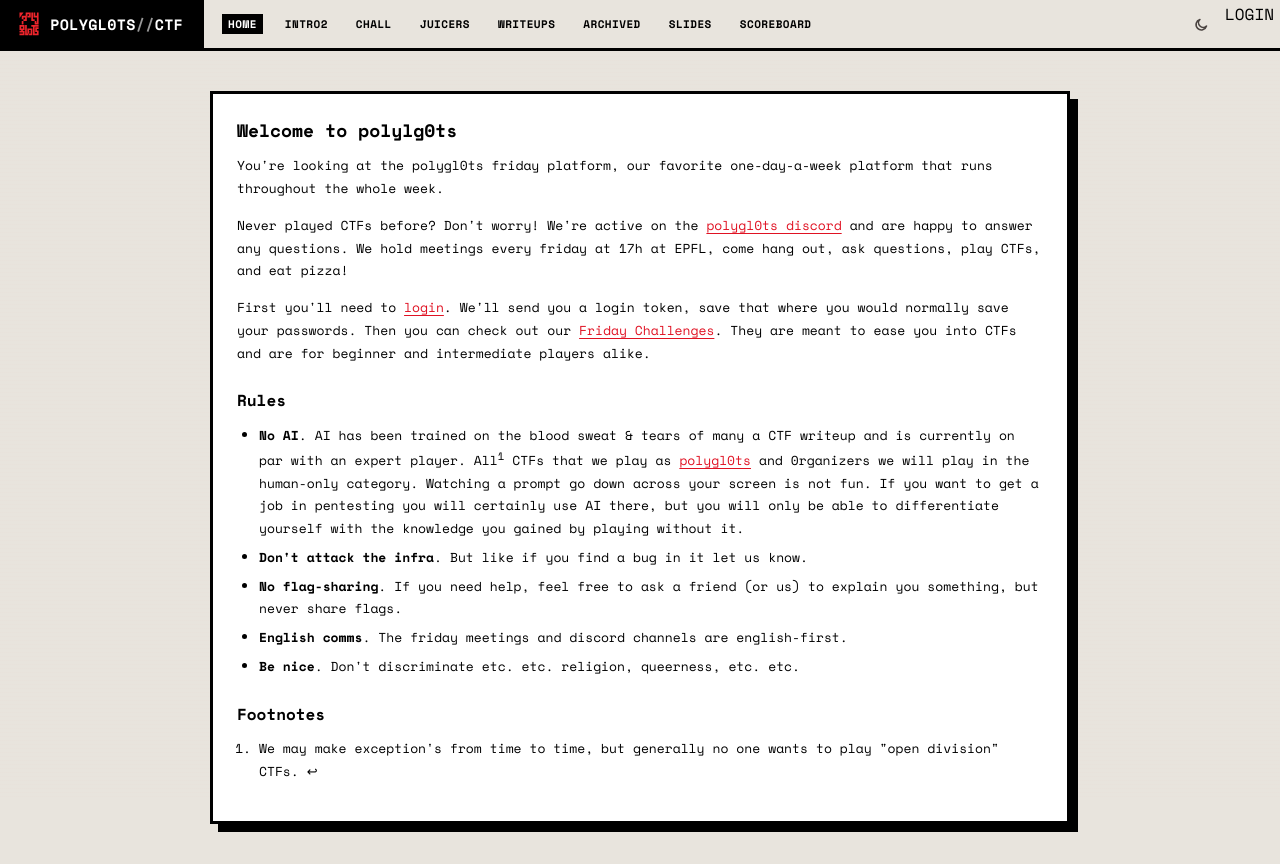
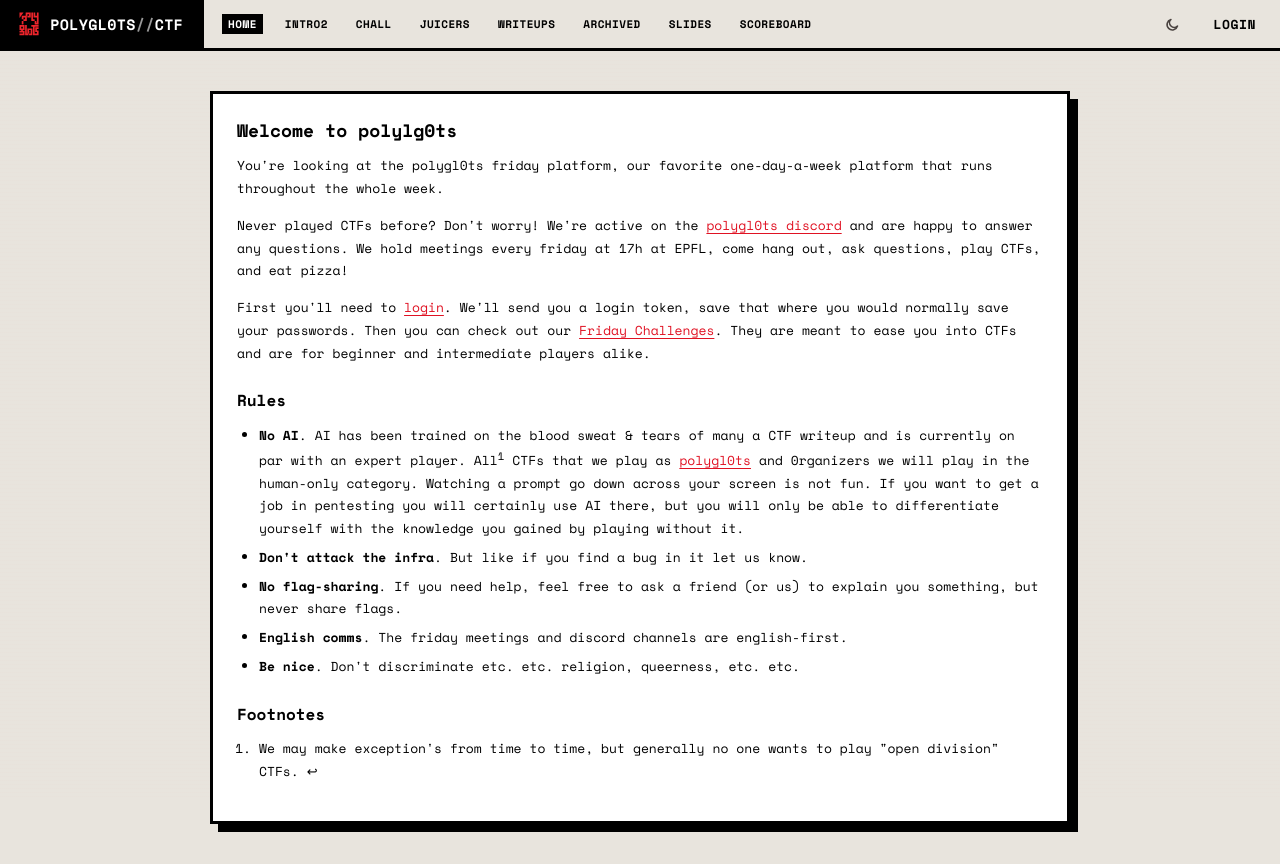
Before and after one commit to polygl0ts/friday-frontend, a React (Vite) app: page / in a window 1280 px wide. Built offline with nearby package versions, Linux system fonts and the light colour scheme.

Commit message:
Center login text inside the button

```diff
--- a/src/components/Header.tsx
+++ b/src/components/Header.tsx
@@ -65,7 +65,9 @@ export function Header() {
         ) : (
           <NavLink
             to="/login"
-            className={({ isActive }) => `navlink${isActive ? " active" : ""}`}
+            className={({ isActive }) =>
+              `navlink login-link${isActive ? " active" : ""}`
+            }
           >
             LOGIN
           </NavLink>
--- a/src/index.css
+++ b/src/index.css
@@ -273,6 +273,19 @@ a:hover {
   justify-content: flex-end;
   gap: 0;
   flex: none;
+}
+
+.login-link {
+  display: flex;
+  align-items: center;
+  align-self: center;
+  margin: 0 18px;
+  flex: none;
+  font-family: "Space Mono", monospace;
+  font-size: 13px;
+  font-weight: 700;
+  letter-spacing: 0.04em;
+  white-space: nowrap;
 }
 
 .points-pill {
```
